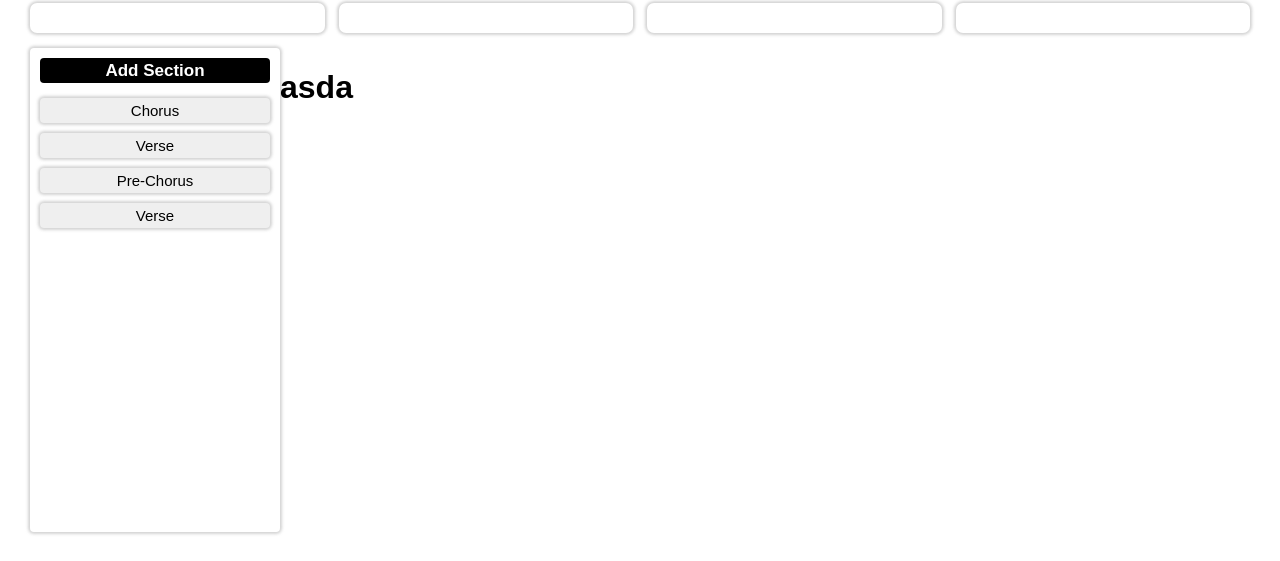
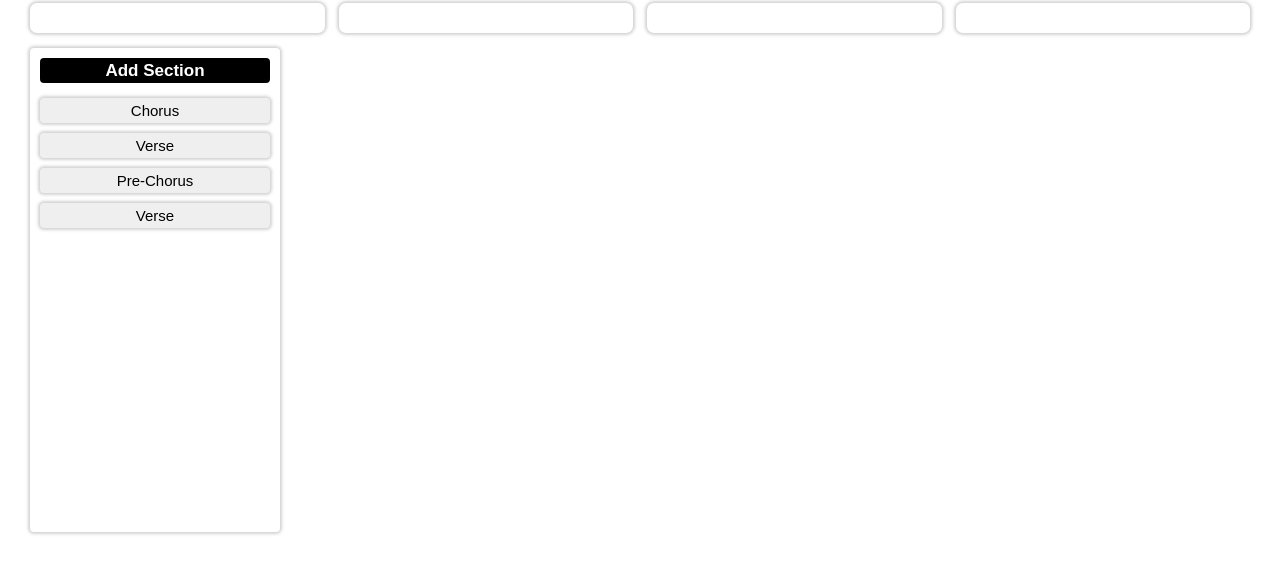
Before and after one commit to ARMEYAYA/lyrics-app, a React (Vite) app in the folder vite-project/: page /addsong in a window 1280 px wide. Shown: the part 186-747 px from the top of the page. Built offline with nearby package versions, Linux system fonts and the light colour scheme.

Commit message:
update folders for readability

```diff
--- a/vite-project/src/components/NavBar.jsx
+++ b/vite-project/src/components/common/NavBar.jsx
@@ -1,6 +1,6 @@
 import './NavBar.css'
 
-import profile from '../assets/profile.png'
+import profile from '../../assets/profile.png'
 
 function NavBar (){
     return(
--- /dev/null
+++ b/vite-project/src/components/section/LyricsInputField.jsx
@@ -0,0 +1,8 @@
+function LyricsInputField(){
+    return(
+        <>
+        </>
+    );
+}
+
+export default LyricsInputField;
--- a/vite-project/src/pages/AddSongPage.jsx
+++ b/vite-project/src/pages/AddSongPage.jsx
@@ -1,4 +1,5 @@
-import NavBar from "../components/NavBar";
+import NavBar from "../components/common/NavBar";
+import LyricsInputField from "../components/section/LyricsInputField";
 
 import './AddSongPage.css';
 function AddSongPage(){
@@ -48,7 +49,9 @@ function AddSongPage(){
                     <button className="SectionBtn">Verse</button>
                 </div>
 
-                <h1>asda</h1>
+                <div className="lyricsSection">
+                    <LyricsInputField></LyricsInputField>
+                </div>
             </div>
         </>
     )
--- a/vite-project/src/pages/HomePage.jsx
+++ b/vite-project/src/pages/HomePage.jsx
@@ -1,6 +1,6 @@
 import { useNavigate } from 'react-router-dom';
 
-import NavBar from "../components/NavBar";
+import NavBar from "../components/common/NavBar";
 
 
 import './HomePage.css'
```
Also changed, not shown: vite-project/src/components/common/NavBar.css (renamed from vite-project/src/components/NavBar.css).
